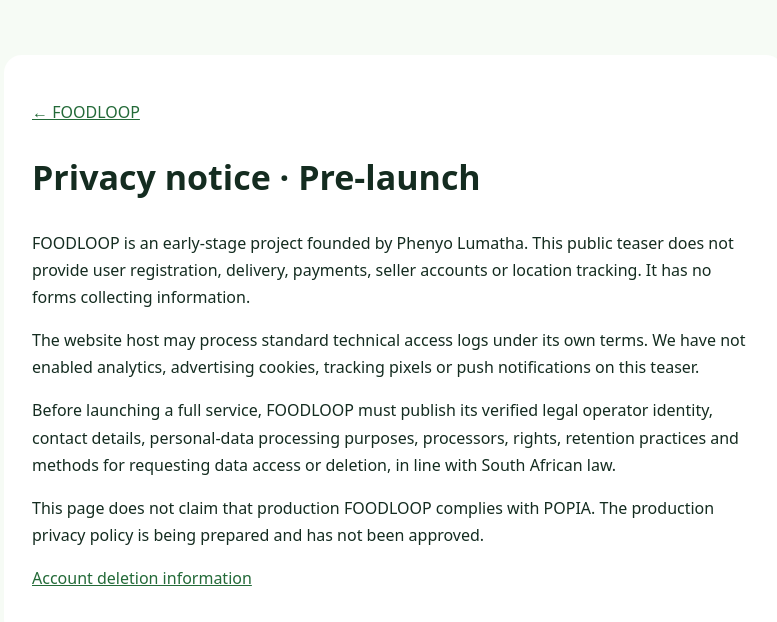
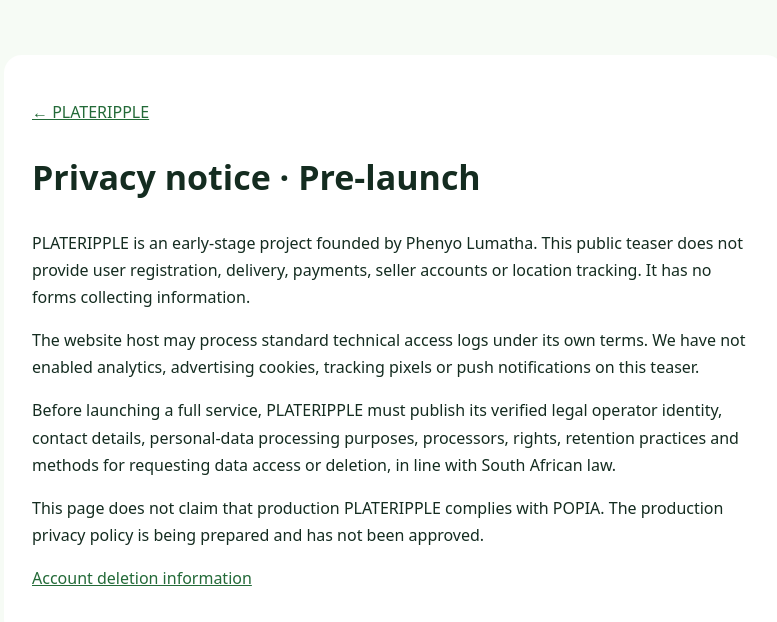
Before and after one commit to peezypalulu-blip/FoodLoop, a plain HTML site: page docs/privacy.html in a window 1280 px wide. Shown: the whole page, without its empty margins (246-1023 px from the left). Drawn offline with Linux system fonts and the light colour scheme.

Commit message:
Rebrand public-safe FoodLoop site to PlateRipple after founder selection

```diff
--- a/docs/privacy.html
+++ b/docs/privacy.html
@@ -1 +1 @@
-<!doctype html><html lang="en"><head><meta charset="utf-8"><meta name="viewport" content="width=device-width,initial-scale=1"><title>FOODLOOP · Privacy (pre-launch)</title><style>body{font:16px/1.7 system-ui;background:#f6fbf5;color:#142c20;max-width:780px;margin:35px auto;padding:20px}a{color:#236a38}h1{font-size:34px}main{background:#fff;border-radius:18px;padding:28px}</style></head><body><main><p><a href="index.html">← FOODLOOP</a></p><h1>Privacy notice · Pre-launch</h1><p>FOODLOOP is an early-stage project founded by Phenyo Lumatha. This public teaser does not provide user registration, delivery, payments, seller accounts or location tracking. It has no forms collecting information.</p><p>The website host may process standard technical access logs under its own terms. We have not enabled analytics, advertising cookies, tracking pixels or push notifications on this teaser.</p><p>Before launching a full service, FOODLOOP must publish its verified legal operator identity, contact details, personal-data processing purposes, processors, rights, retention practices and methods for requesting data access or deletion, in line with South African law.</p><p>This page does not claim that production FOODLOOP complies with POPIA. The production privacy policy is being prepared and has not been approved.</p><p><a href="delete-account.html">Account deletion information</a></p></main></body></html>
+<!doctype html><html lang="en"><head><meta charset="utf-8"><meta name="viewport" content="width=device-width,initial-scale=1"><title>PLATERIPPLE · Privacy (pre-launch)</title><style>body{font:16px/1.7 system-ui;background:#f6fbf5;color:#142c20;max-width:780px;margin:35px auto;padding:20px}a{color:#236a38}h1{font-size:34px}main{background:#fff;border-radius:18px;padding:28px}</style></head><body><main><p><a href="index.html">← PLATERIPPLE</a></p><h1>Privacy notice · Pre-launch</h1><p>PLATERIPPLE is an early-stage project founded by Phenyo Lumatha. This public teaser does not provide user registration, delivery, payments, seller accounts or location tracking. It has no forms collecting information.</p><p>The website host may process standard technical access logs under its own terms. We have not enabled analytics, advertising cookies, tracking pixels or push notifications on this teaser.</p><p>Before launching a full service, PLATERIPPLE must publish its verified legal operator identity, contact details, personal-data processing purposes, processors, rights, retention practices and methods for requesting data access or deletion, in line with South African law.</p><p>This page does not claim that production PLATERIPPLE complies with POPIA. The production privacy policy is being prepared and has not been approved.</p><p><a href="delete-account.html">Account deletion information</a></p></main></body></html>
```
